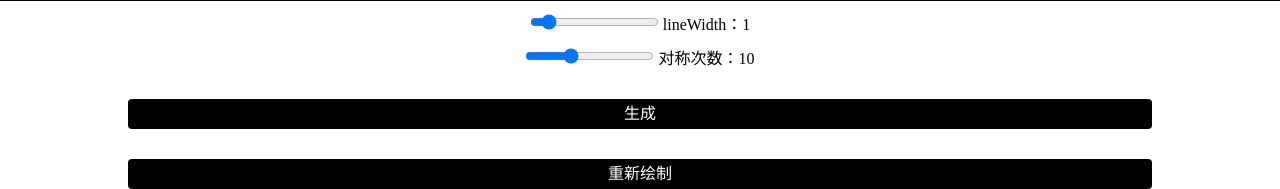
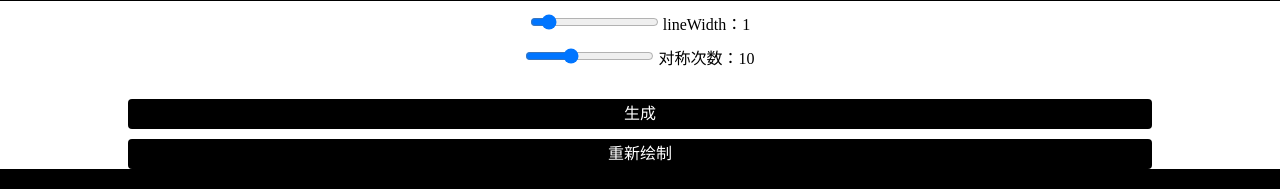
Before and after one commit to sparkmorry/symmetry, a Django app: page / in a window 1280 px wide. Shown: the part 1291-1480 px from the top of the page. Run offline with Django 3.2, Linux system fonts and the light colour scheme.

Commit message:
加入重会按钮margin

```diff
--- a/static/js/main.js
+++ b/static/js/main.js
@@ -188,7 +188,6 @@ var draw = function(){
         ctx.beginPath();
         ctx.moveTo(Gpos[i][k].x, Gpos[i][k].y);
         ctx.strokeStyle = color;
-
         ctx.lineCap = 'round';
         ctx.lineWidth = lineWidth;
         ctx.lineTo(Gpos[i-1][k].x, Gpos[i-1][k].y);
--- a/templates/index.html
+++ b/templates/index.html
@@ -37,6 +37,9 @@
             text-align: center;
             margin-top: 10px;
         }
+        #redraw{
+            margin-top: 10px;
+        }
     </style>
 </head>
 <body>
```
